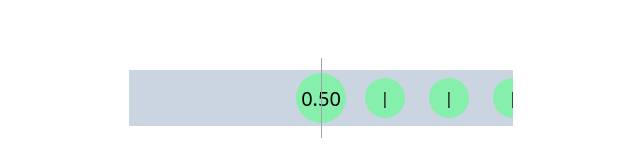
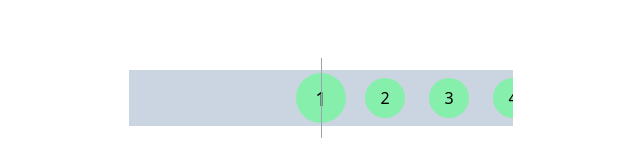
Before and after one commit to Brentably/slide-snap, a Next.js app: page / in a window 1280 px wide. Shown: the part 302-466 px from the top of the page, without its empty margins (319-959 px from the left). Built offline with nearby package versions, Linux system fonts and the light colour scheme.

Commit message:
calculating offsets and snapping to them :D

```diff
--- a/pages/index.tsx
+++ b/pages/index.tsx
@@ -10,43 +10,84 @@ const calculateSpaceHeight = (height: number, itemHeight: number): number => {
   return itemHeight * limit
 }
 
-const options = "||||||||||||||||||".split("")
+const options = "123456789".split("")
+
+const absDistance = (num1: number, num2: number) => Math.abs(num2 - num1)
 
 export default function Home() {
   const containerRef = useRef<HTMLDivElement>(null)
   const [selected, setSelected] = useState(-1)
+  const [containerWidth, setContainerWidth] = useState(384)
 
-  const containerWidth = containerRef.current?.clientWidth ?? 384
+  useEffect(() => setContainerWidth(containerRef.current?.clientWidth ?? 384), [containerRef.current])
+
   const ITEM_WIDTH = 40 // hardcoded because "w-10"
   const ITEM_MARGIN = 12 // harcoded because "mx-3"
 
-  const spacerWidth = useMemo(() => (containerWidth/2) - (ITEM_WIDTH/2) - ITEM_MARGIN, [containerWidth])
+  const spacerWidth = useMemo(() => ((containerWidth / 2) - (ITEM_WIDTH / 2) - ITEM_MARGIN), [containerWidth])
 
   const onScroll: UIEventHandler<HTMLDivElement> = () => {}
 
+  const snapXOffsets = useMemo(
+    () => Array.from({ length: options.length }).map((v, i) => (ITEM_MARGIN * 2 + ITEM_WIDTH) * i),
+    [options]
+  )
+
+  useEffect(() => console.log("snapXOffsets:", snapXOffsets), [snapXOffsets])
+
   useEffect(() => {
     function scrollEndSnap() {
-      console.log('snap')
+      console.log("snap")
       const container = containerRef.current
-      if(!container) throw new Error()
+      if (!container) throw new Error()
+      const scrolledDistance = container.scrollLeft
+      let snappiest = {
+        scrollOffset: 0,
+        snapDistance: scrolledDistance,
+      }
+      for (let snapXOffset of snapXOffsets) {
+        const snapDistance = absDistance(scrolledDistance, snapXOffset)
+        // console.log(snapXOffset)
+        if (!snappiest || snapDistance <= snappiest.snapDistance) {
+          snappiest = {
+            scrollOffset: snapXOffset,
+            snapDistance,
+          }
+        }
+      }
 
+      container.scrollTo(snappiest.scrollOffset, 0)
     }
-    containerRef.current?.addEventListener('scrollend', scrollEndSnap)
-    return () => containerRef.current?.removeEventListener('scrollend', scrollEndSnap)
+    containerRef.current?.addEventListener("scrollend", scrollEndSnap)
+    return () => containerRef.current?.removeEventListener("scrollend", scrollEndSnap)
   }, [containerRef.current])
 
   return (
     <div className=" min-h-screen flex items-center justify-center">
-      <div className="overflow-scroll relative flex flex-row max-w-sm bg-slate-300 snap-mandatory snap-x scrollbar-hide " onScroll={(e) => {}} ref={containerRef}>
+      <motion.div
+        transition={{
+          type: "spring",
+          damping: 10,
+          stiffness: 100,
+        }}
+        className="overflow-scroll relative flex flex-row max-w-sm bg-slate-300 snap-mandatory snap-x scrollbar-hide"
+        onScroll={(e) => {}}
+        ref={containerRef}>
         <div style={{ width: `${spacerWidth}px` }} className={`flex-shrink-0`}></div>
         {options.map((char, i) => (
-          <Option key={i} index={i} content={char} setSelected={setSelected} selected={selected} containerRef={containerRef} />
+          <Option
+            key={i}
+            index={i}
+            content={char}
+            setSelected={setSelected}
+            selected={selected}
+            containerRef={containerRef}
+            snapOffset={snapXOffsets[i]}
+          />
         ))}
         <div style={{ width: `${spacerWidth}px` }} className={`flex-shrink-0`}></div>
-      </div>
-      <div className="fixed left-1/2 -translate-x-1/2 bg-gray-400 w-[1px] h-20">
-
-      </div>
+      </motion.div>
+      <div className="fixed left-1/2 -translate-x-1/2 bg-gray-400 w-[1px] h-20"></div>
     </div>
   )
 }
@@ -63,17 +104,19 @@ export function Option({
   setSelected,
   selected,
   containerRef,
+  snapOffset,
 }: {
   index: number
   content: string
   setSelected: Dispatch<SetStateAction<number>>
   selected: number
   containerRef: RefObject<HTMLDivElement>
+  snapOffset: number
 }) {
   const containerWidth = containerRef.current?.clientWidth ?? 384
   const ITEM_WIDTH = 40 // hardcoded because "w-10"
   const ITEM_MARGIN = 12 // harcoded because "mx-3"
-  const spacerWidth = useMemo(() => (containerWidth / 2) + ITEM_WIDTH + (ITEM_MARGIN/2), [containerWidth])
+  const spacerWidth = useMemo(() => containerWidth / 2 + ITEM_WIDTH + ITEM_MARGIN / 2, [containerWidth])
 
   const itemRef = useRef<HTMLDivElement>(null)
   const { scrollXProgress } = useScroll({
@@ -81,7 +124,7 @@ export function Option({
     container: containerRef,
     target: itemRef,
     axis: "x",
-    offset: ['start center', 'end center']
+    offset: ["start center", "end center"],
     // offset: ['0 0.5', '-1 0.5']
     // offset: [`0px ${spacerWidth}px`, `52px ${spacerWidth}px`], // blank of the target meets the blank of the container
   })
@@ -89,31 +132,23 @@ export function Option({
   // scrollXProgress.on("change", )
   useMotionValueEvent(scrollXProgress, "change", (latest) => {
     // console.log(index, latest.toFixed(2))
-
     setContent1(latest.toFixed(2))
   })
 
-  useMotionValueEvent(scrollXProgress, 'animationComplete', () => {
-    console.log('animation complete')
-  })
-    const scale = useTransform(scrollXProgress, [1, 0.5, 0], [1, 1.25, 1])
-
-  // const { scrollX } = useScroll({
-  //   container: containerRef,
-  //   target: itemRef,
-  //   axis: "x",
-  // })
+  const scale = useTransform(scrollXProgress, [1, 0.5, 0], [1, 1.25, 1])
 
   return (
     <motion.div
-      onClick={() => setSelected(index)}
+      onClick={() => {
+        setSelected(index)
+        containerRef.current?.scrollTo(snapOffset, 0)
+      }}
       className={`flex-shrink-0 flex m-2 mx-3 bg-green-300 h-10 w-10 justify-center items-center rounded-full ${
         selected == index ? "bg-blue-300" : ""
       }`}
       ref={itemRef}
-      style={{ scale: scale }}
-      >
-      {content1}
+      style={{ scale: scale }}>
+      {content}
     </motion.div>
   )
 }
```
